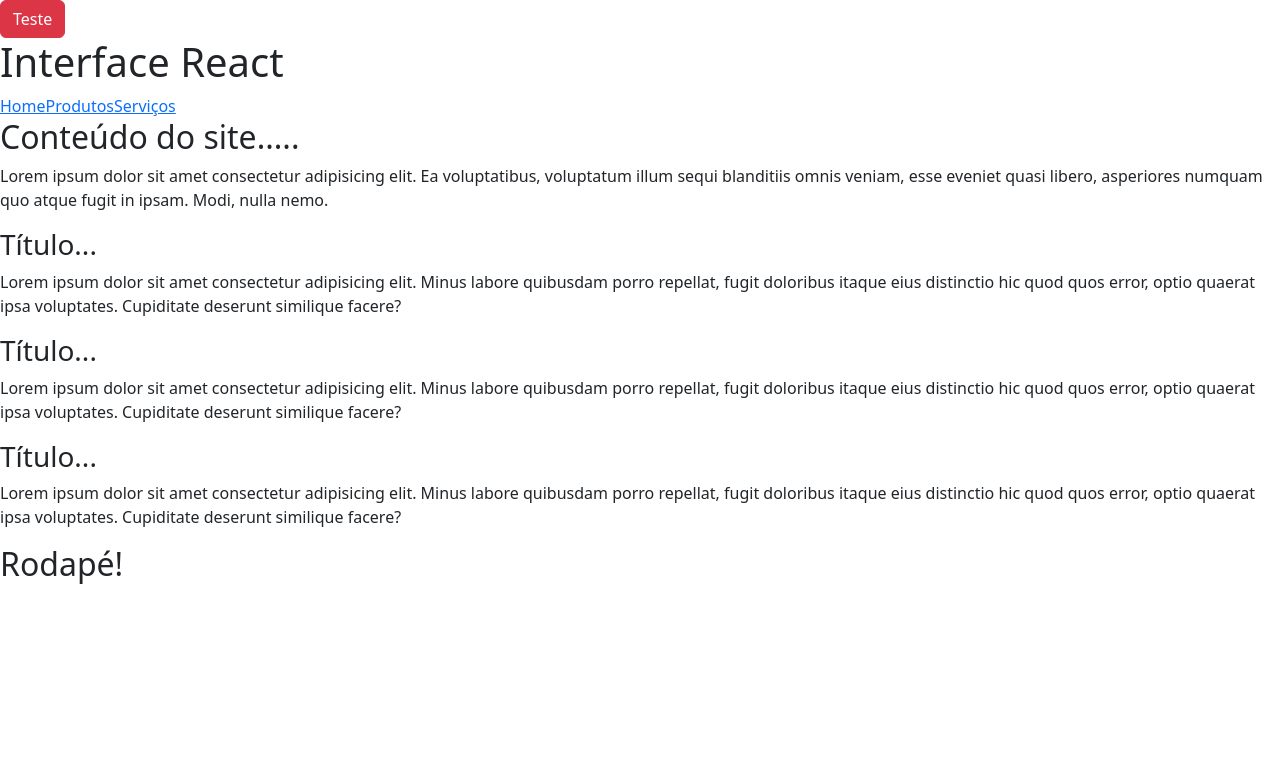
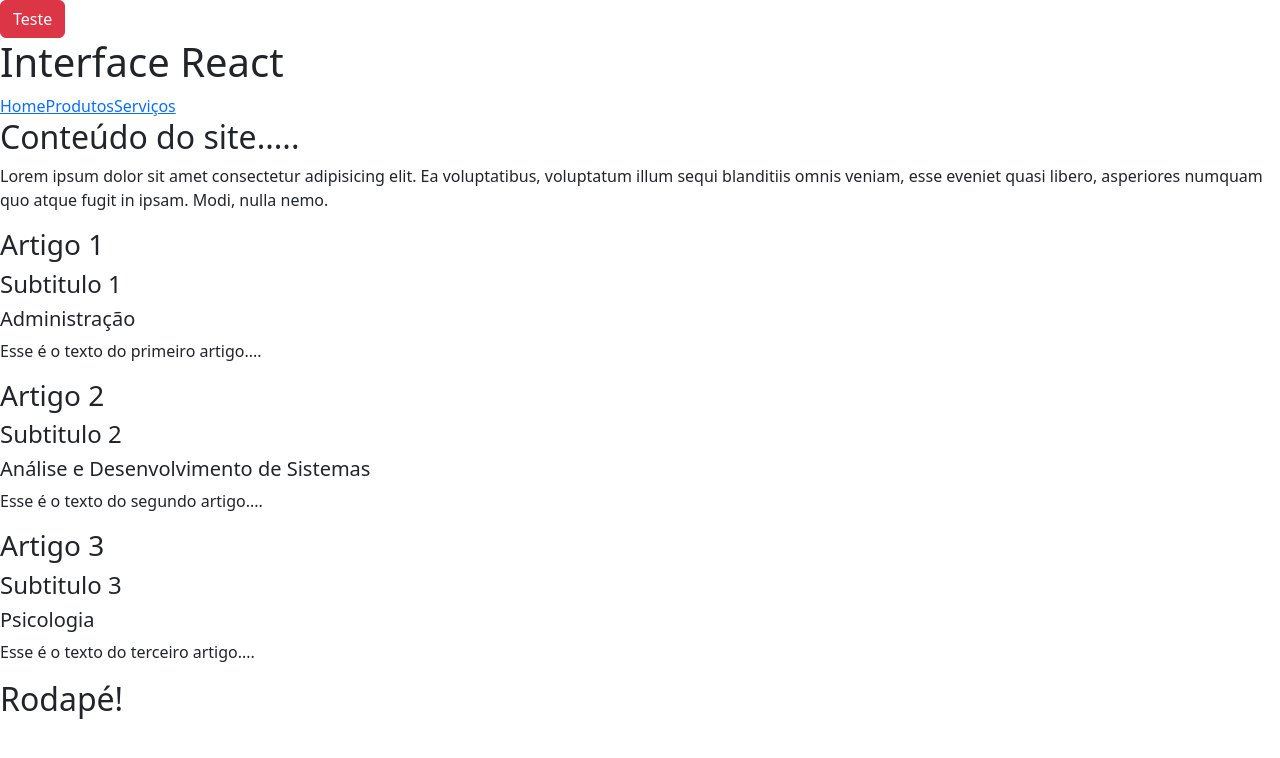
Before and after one commit to thiagoribeiro2003/meu-app, a React (Create React App) app: page / in a window 1280 px wide. Shown: the top 758 px of the page. Built offline with nearby package versions, Linux system fonts and the light colour scheme.

Commit message:
usando props

```diff
--- a/src/components/Artigo.jsx
+++ b/src/components/Artigo.jsx
@@ -1,13 +1,10 @@
-const Artigo = () => {
+const Artigo = (props) => {
   return (
     <article>
-      <h3>Título...</h3>
-      <p>
-        Lorem ipsum dolor sit amet consectetur adipisicing elit. Minus labore
-        quibusdam porro repellat, fugit doloribus itaque eius distinctio hic
-        quod quos error, optio quaerat ipsa voluptates. Cupiditate deserunt
-        similique facere?
-      </p>
+      <h3> {props.titulo} </h3>
+      <h4> {props.subtitulo} </h4>
+      <h5>{props.cursos}</h5>
+      <p>{props.children} </p>
     </article>
   );
 };
--- a/src/components/layout/Conteudo.jsx
+++ b/src/components/layout/Conteudo.jsx
@@ -1,5 +1,11 @@
 import Artigo from "../Artigo";
 const Conteudo = () => {
+  const curso = [
+    "Administração",
+    "Análise e Desenvolvimento de Sistemas",
+    "Psicologia",
+  ];
+
   return (
     <main>
       <section>
@@ -11,9 +17,17 @@ const Conteudo = () => {
           Modi, nulla nemo.
         </p>
 
-        <Artigo />
-        <Artigo />
-        <Artigo />
+        <Artigo cursos={curso[0]} titulo="Artigo 1" subtitulo="Subtitulo 1">
+          Esse é o texto do primeiro artigo....
+        </Artigo>
+
+        <Artigo cursos={curso[1]} titulo="Artigo 2" subtitulo="Subtitulo 2">
+          Esse é o texto do segundo artigo....
+        </Artigo>
+
+        <Artigo cursos={curso[2]} titulo="Artigo 3" subtitulo="Subtitulo 3">
+          Esse é o texto do terceiro artigo....
+        </Artigo>
       </section>
     </main>
   );
```
Also changed, not shown: 1 other file (tests, documents, lock files or other folders).
